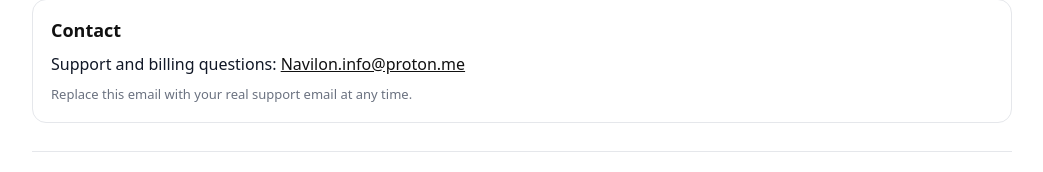
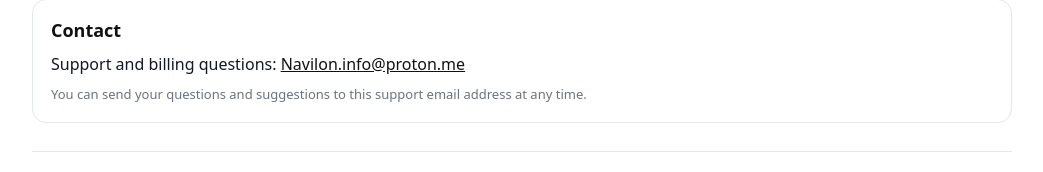
Before and after one commit to Qwerty1151/madrid-radar-landing, a plain HTML site: page index.html in a window 1280 px wide. Shown: the part 2510-2682 px from the top of the page, without its empty margins (118-1161 px from the left). Drawn offline with Linux system fonts and the light colour scheme.

Commit message:
Update index.html

```diff
--- a/index.html
+++ b/index.html
@@ -198,7 +198,7 @@
         <p>
           Support and billing questions: <a href="mailto:Navilon.info@proton.me">Navilon.info@proton.me</a>
         </p>
-        <p class="small" style="margin-top:8px;">Replace this email with your real support email at any time.</p>
+        <p class="small" style="margin-top:8px;">You can send your questions and suggestions to this support email address at any time.</p>
       </section>
     </div>
 
```
